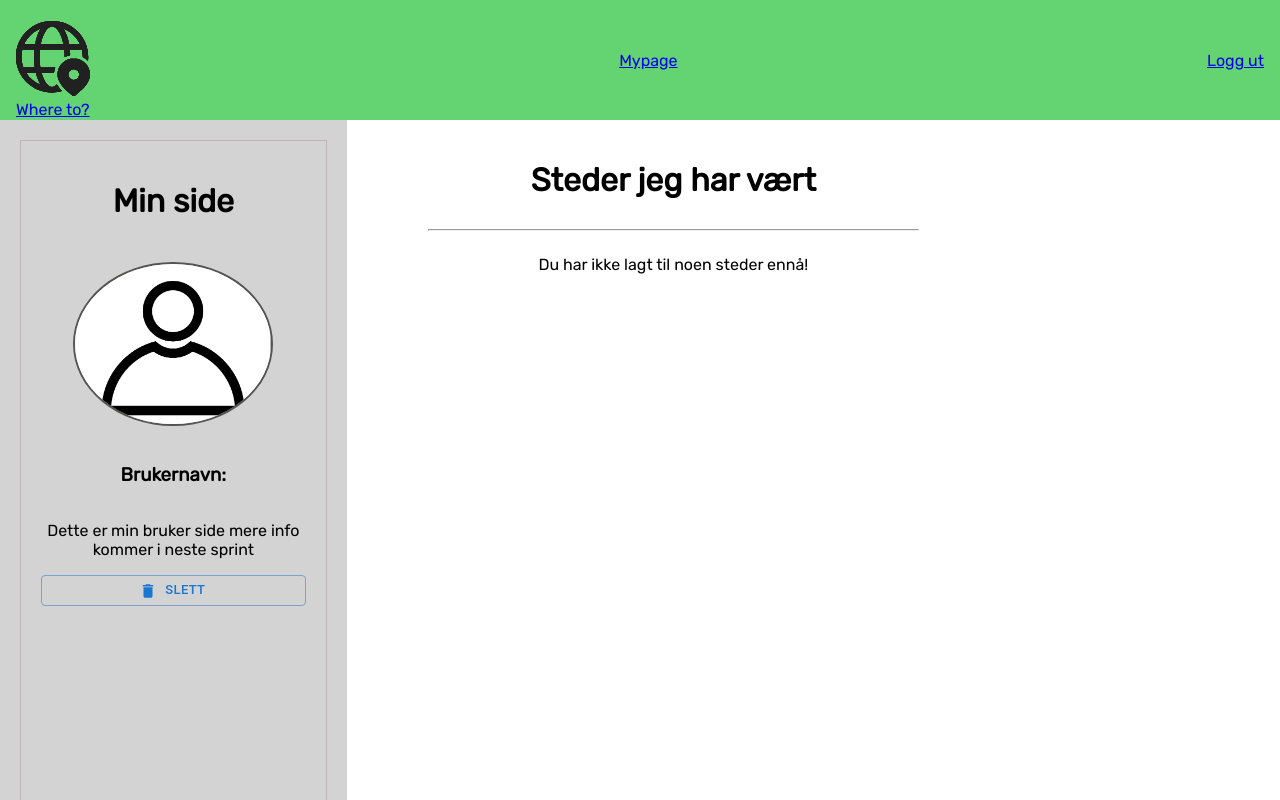
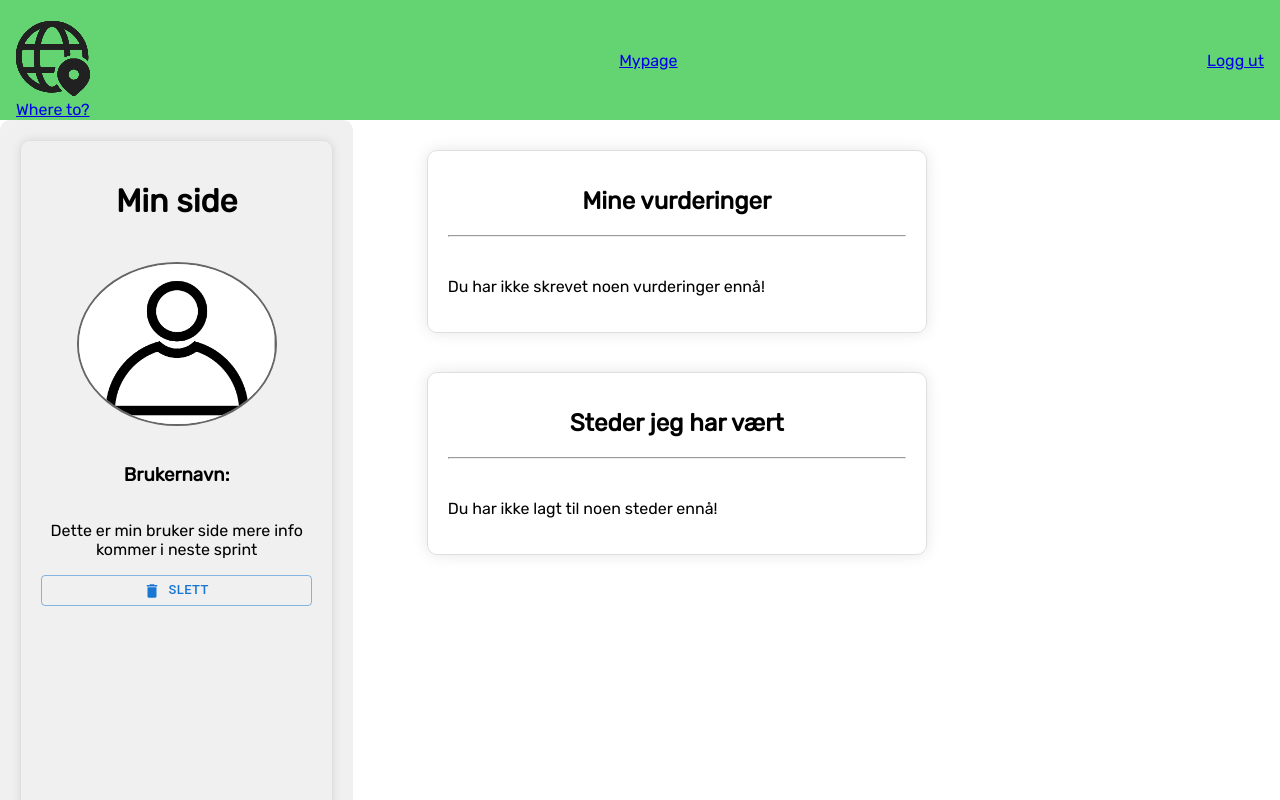
Before and after one commit to TrygveEriksen/WhereTo, a React (Vite) app in the folder TravelPlanner/: page /mypage in a window 1280 px wide. Shown: the top 800 px of the page. Built offline with nearby package versions, Linux system fonts and the light colour scheme; no server answers; sample sign-in values are in the browser's storage.

Commit message:
#41 added my reviews component and styled it

```diff
--- /dev/null
+++ b/TravelPlanner/src/Components/Mypage/MyReviews/MyReviews.jsx
@@ -0,0 +1,15 @@
+import React from "react";
+import "../Mypage.css";
+
+function MyReviews() {
+  return (
+    <div className="myReviews">
+      <h1>Mine vurderinger</h1>
+      <hr />
+      {/**Dette må fjernes når vi får lagt til funksjonalitet */}
+      <p>Du har ikke skrevet noen vurderinger ennå!</p>
+    </div>
+  );
+}
+
+export default MyReviews;
--- a/TravelPlanner/src/Components/Mypage/Mypage.css
+++ b/TravelPlanner/src/Components/Mypage/Mypage.css
@@ -1,3 +1,5 @@
+/**Plass på siden til reklame i neste sprint */
+
 .myPageContainer {
   max-width: 1000px;
   display: flex;
@@ -6,7 +8,8 @@
 .divBox {
   flex: 1;
   padding: 20px;
-  background-color: lightgray;
+  background-color: var(--background);
+  border-radius: 10px;
 }
 
 .myPageContent {
@@ -17,36 +20,51 @@
 
 .divMypage {
   text-align: center;
-  border: 1px solid #bdb5b5;
+  border: 1px solid var(--border);
+  border-radius: 10px;
   height: 100vh;
   display: flex;
   flex-direction: column;
   padding: 20px;
+  box-shadow: 0 0 10px rgba(0, 0, 0, 0.1);
 }
 
 .profile-image {
   width: 80%;
   max-width: 200px;
-  border: 2px solid #545452;
+  border: 2px solid var(--copy-light);
   border-radius: 50%;
   margin: 20px auto;
 }
 
-.staredPlaces {
+.viewBox {
   flex: 2;
-  padding: 20px;
+  padding: 10px;
   display: flex;
   flex-direction: column;
   align-items: center;
 }
 
-.staredPlaces h1 {
+.staredPlaces,
+.myReviews {
+  width: 100%;
+  max-width: 500px;
+  padding: 20px;
+  border: 1px solid var(--border);
+  border-radius: 10px;
+  margin-top: 20px;
+  box-shadow: 0 0 15px rgba(0, 0, 0, 0.1);
+}
+
+.staredPlaces h1,
+.myReviews h1 {
+  font-size: 24px;
+  margin-bottom: 20px;
   text-align: center;
-  width: 100%;
 }
 
 hr {
-  width: 80%;
+  margin-bottom: 40px;
 }
 
 /** Media query for small screens */
@@ -56,7 +74,8 @@ hr {
   }
 
   .divBox,
-  .staredPlaces {
+  .staredPlaces,
+  .myReviews {
     padding: 20px;
   }
 
--- a/TravelPlanner/src/Components/Mypage/Mypage.jsx
+++ b/TravelPlanner/src/Components/Mypage/Mypage.jsx
@@ -8,6 +8,7 @@ import SendIcon from "@mui/icons-material/Send";
 import Stack from "@mui/material/Stack";
 import myImage from "./Picture/myprofile.png";
 import StaredPlaces from "./StaredPlaces/StaredPlaces";
+import MyReviews from "./MyReviews/MyReviews";
 
 function Mypage() {
   const [user, setUser] = useState("");
@@ -46,7 +47,11 @@ function Mypage() {
             </div>
           </div>
         </div>
-        <StaredPlaces />
+        <div className="viewBox">
+          <MyReviews />
+          <br />
+          <StaredPlaces />
+        </div>
       </div>
     </>
   );
```
Also changed, not shown: TravelPlanner/src/Component/Home/Home.jsx (deleted), TravelPlanner/src/Components/Mypage/StaredPlaces/StaredPlaces.css (deleted).
